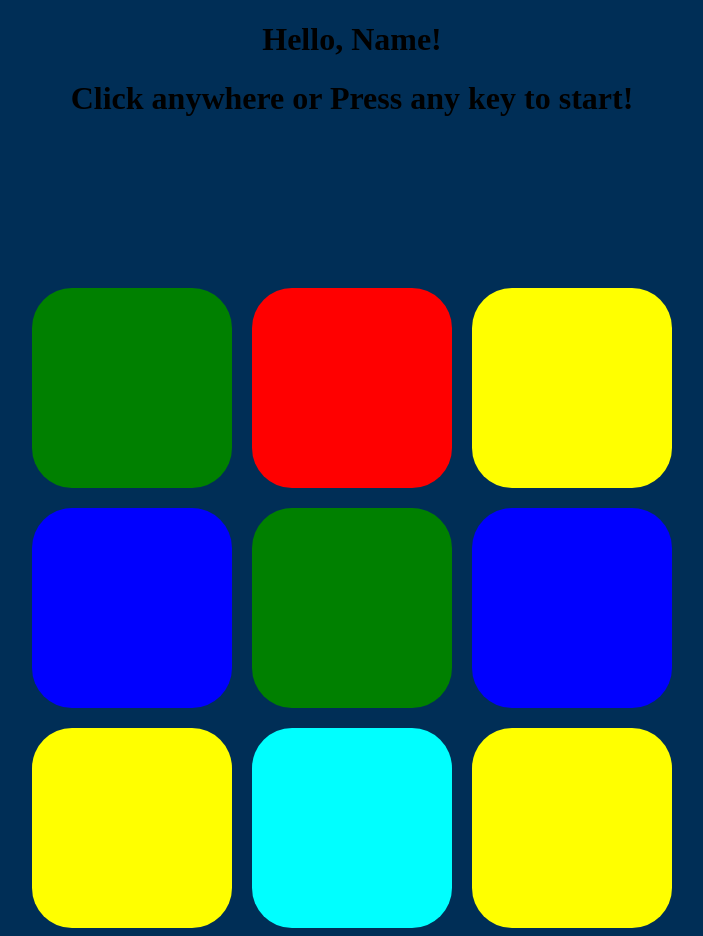
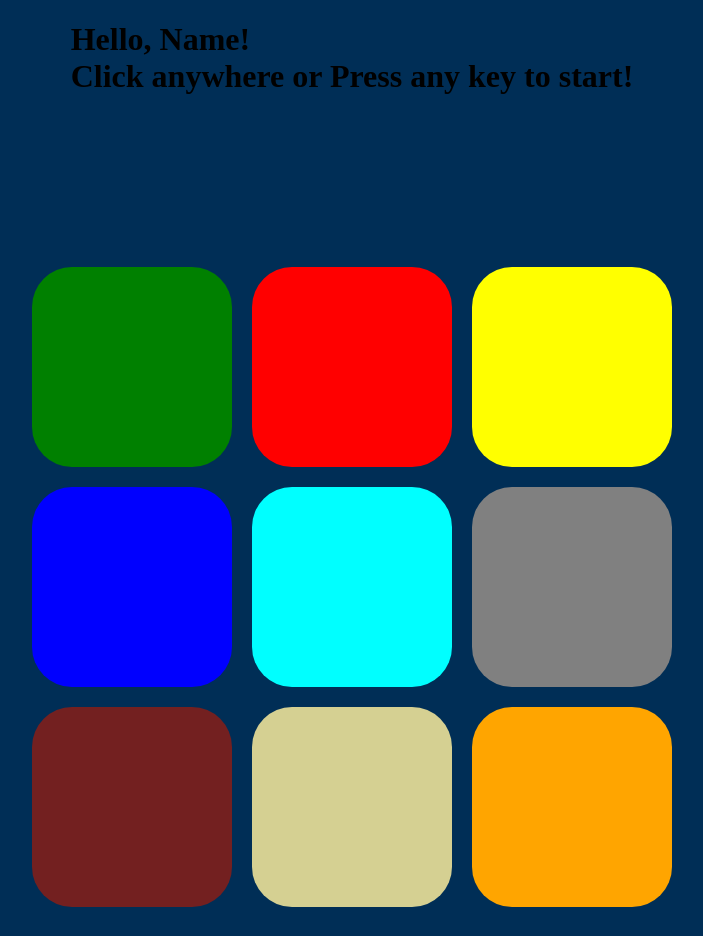
Before and after one commit to Moncef-dd/SimonsPatterns, a plain HTML site: page index.html in a window 1280 px wide. Shown: the whole page, without its empty margins (288-991 px from the left). After the commit the page ends 915 px from the top, so only its background shows below. Drawn offline with nearby package versions, Linux system fonts and the light colour scheme.

Commit message:
from 4 to 9

```diff
--- a/index.html
+++ b/index.html
@@ -8,8 +8,8 @@
 </head>
 <body>
 
-    <h1>Hello, Name!</h1>
-    <h1>Click anywhere or Press any key to start!</h1>
+    <h1>Hello, Name! <br> Click anywhere or Press any key to start!</h1>
+
    <div class="parent">
 
        <div class="container">
@@ -17,17 +17,17 @@
            <div class="box" id="red"></div>
            <div class="box" id="ylw"></div>
            <div class="box" id="blu"></div>
-           <div class="box" id="grn"></div>
-           <div class="box" id="blu"></div>
-           <div class="box" id="ylw"></div>
-           <div class="box" id="cyan"></div>
-           <div class="box" id="ylw"></div>
+           <div class="box" id="cyn"></div>
+           <div class="box" id="gry"></div>
+           <div class="box" id="brown"></div>
+           <div class="box" id="crm"></div>
+           <div class="box" id="orng"></div>
 
         </div>
     </div>
 
 
-
-
+    <script src="./index.js"></script>
+    <script src="https://ajax.googleapis.com/ajax/libs/jquery/2.2.4/jquery.min.js"></script>
 </body>
 </html>
--- a/style.css
+++ b/style.css
@@ -13,6 +13,10 @@ h1 {
     justify-content: center;
     align-items: center;
     padding-top: 150px;
+}
+
+.pattern {
+
 }
 
 .container {
@@ -44,3 +48,18 @@ h1 {
 #ylw {
     background-color: yellow;
 }
+#crm{
+    background-color: rgb(213, 208, 146);
+}
+#orng{
+    background-color: orange;
+}
+#cyn {
+    background-color: aqua;
+}
+#brown {
+    background-color: rgb(115, 32, 32);
+}
+#gry {
+    background-color: gray;
+}
```
